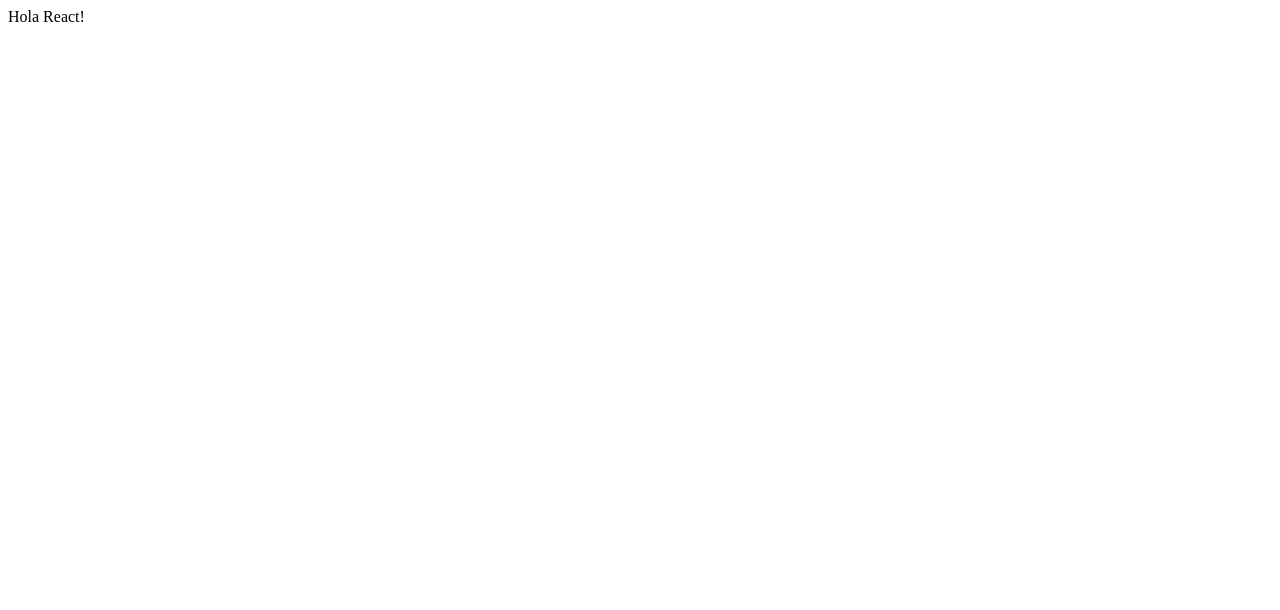
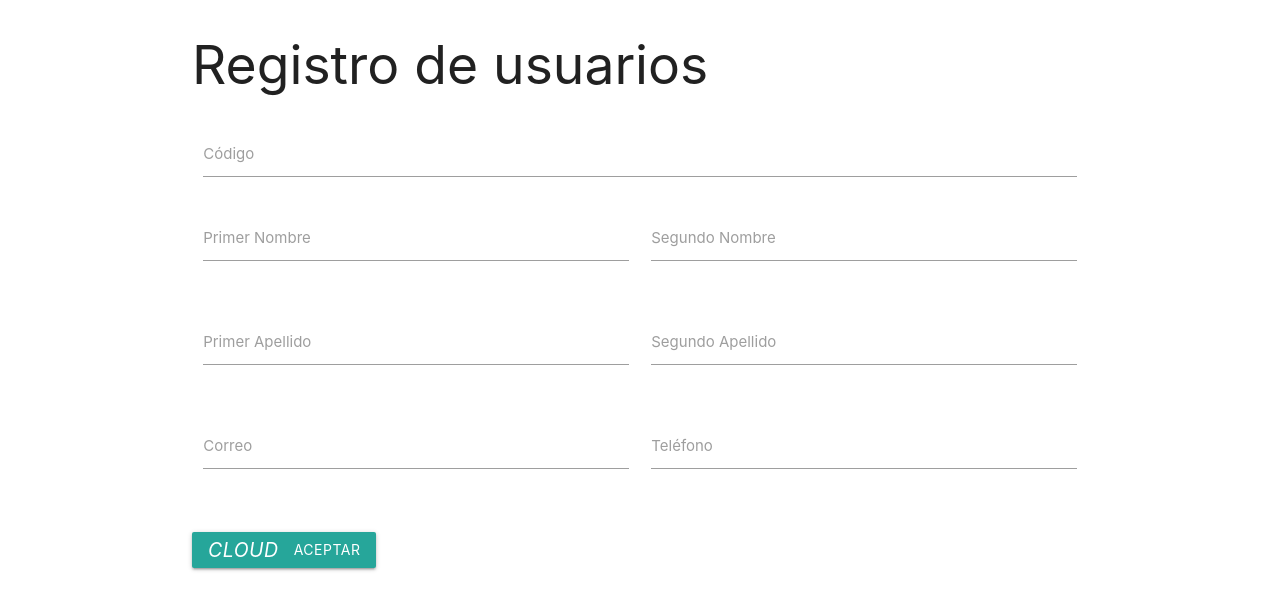
Before and after one commit to lfhenaol/asistencias, a React (Create React App) app in the folder asistencias/: page / in a window 1280 px wide. Shown: the top 610 px of the page. Built offline with nearby package versions, Linux system fonts and the light colour scheme.

Commit message:
Creado Formulario de Registro de Usuario

```diff
--- a/asistencias/package.json
+++ b/asistencias/package.json
@@ -3,6 +3,9 @@
   "version": "0.1.0",
   "private": true,
   "dependencies": {
+    "material-design-icons": "^3.0.1",
+    "materialize-css": "^1.0.0-rc.2",
+    "materializecss": "^1.0.11",
     "react": "^16.4.1",
     "react-dom": "^16.4.1",
     "react-scripts": "1.1.4"
--- a/asistencias/src/App.js
+++ b/asistencias/src/App.js
@@ -1,10 +1,12 @@
 import React, { Component } from 'react';
-import {Registro} from './Registro';
+import {RegistroUsuario} from './RegistroUsuario';
 
 class App extends Component {
   render() {
       return (
-          <Registro />
+          <div className="container">
+              <RegistroUsuario />
+          </div>
       );
   }
 }
--- /dev/null
+++ b/asistencias/src/Boton.js
@@ -0,0 +1,16 @@
+import React, {Component} from 'react';
+
+export class Boton extends Component{
+    render() {
+        return (
+            <a className="waves-effect waves-light btn">
+                <i className="material-icons left">cloud</i>
+                {this.props.nombre}
+            </a>
+        );
+    }
+}
+
+Boton.defaultProps = {
+    nombre: 'Soy un bello botón'
+};
--- /dev/null
+++ b/asistencias/src/FormularioRegistroUsuario.js
@@ -0,0 +1,50 @@
+import React, {Component} from 'react';
+
+export class FormularioRegistroUsuario extends Component {
+    constructor(props){
+        super(props);
+    }
+
+    render(){
+        return(
+            <div className="row">
+                <form className="col s12">
+                    <div className="row">
+                        <div className="input-field col s12">
+                            <input id="codigo" type="text" className="validate"/>
+                            <label htmlFor="codigo">Código</label>
+                        </div>
+                        <div className="input-field col s6">
+                            <input id="primer_nombre" type="text" className="validate"/>
+                            <label htmlFor="primer_nombre">Primer Nombre</label>
+                        </div>
+                        <div className="input-field col s6">
+                            <input id="segundo_nombre" type="text" className="validate"/>
+                            <label htmlFor="segundo_nombre">Segundo Nombre</label>
+                        </div>
+                    </div>
+                    <div className="row">
+                        <div className="input-field col s6">
+                            <input id="primer_apellido" type="text" className="validate"/>
+                            <label htmlFor="primer_apellido">Primer Apellido</label>
+                        </div>
+                        <div className="input-field col s6">
+                            <input id="segundo_apellido" type="text" className="validate"/>
+                            <label htmlFor="segundo_apellido">Segundo Apellido</label>
+                        </div>
+                    </div>
+                    <div className="row">
+                        <div className="input-field col s6">
+                            <input id="email" type="email" className="validate"/>
+                            <label htmlFor="email">Correo</label>
+                        </div>
+                        <div className="input-field col s6">
+                            <input id="telefono" type="text" className="validate"/>
+                            <label htmlFor="telefono">Teléfono</label>
+                        </div>
+                    </div>
+                </form>
+            </div>
+        );
+    }
+}
--- a/asistencias/src/Registro.js
+++ /dev/null
@@ -1,7 +0,0 @@
-import { Component } from 'react';
-
-export class Registro extends Component {
-    render() {
-        return 'Hola React!';
-    }
-}
--- /dev/null
+++ b/asistencias/src/RegistroUsuario.js
@@ -0,0 +1,27 @@
+import React, { Component } from 'react';
+import {FormularioRegistroUsuario} from "./FormularioRegistroUsuario";
+import {Boton} from "./Boton";
+
+export class RegistroUsuario extends Component {
+    constructor(props){
+        super(props);
+        this.state = {
+            codigo: '',
+            nombreUno: '',
+            nombreDos: '',
+            apellidoUno: '',
+            apellidoDos: '',
+            telefono: '',
+            correo: ''
+        };
+    }
+    render() {
+        return (
+            <div>
+                <h2>Registro de usuarios</h2>
+                <FormularioRegistroUsuario/>
+                <Boton nombre="Aceptar"/>
+            </div>
+        );
+    }
+}
--- a/asistencias/src/index.js
+++ b/asistencias/src/index.js
@@ -1,7 +1,13 @@
 import React from 'react';
 import ReactDOM from 'react-dom';
 import App from './App';
+import 'materialize-css/dist/css/materialize.min.css';
+import 'materialize-css/dist/js/materialize.min';
 import registerServiceWorker from './registerServiceWorker';
 
-ReactDOM.render(<App />, document.getElementById('root'));
-registerServiceWorker();
+function Welcome(props) {
+    return <h1>Hello, {props.name} {props.apellido}</h1>;
+}
+
+
+ReactDOM.render(<App/>,document.getElementById('root'));
```
Also changed, not shown: 1 other file (tests, documents, lock files or other folders).
